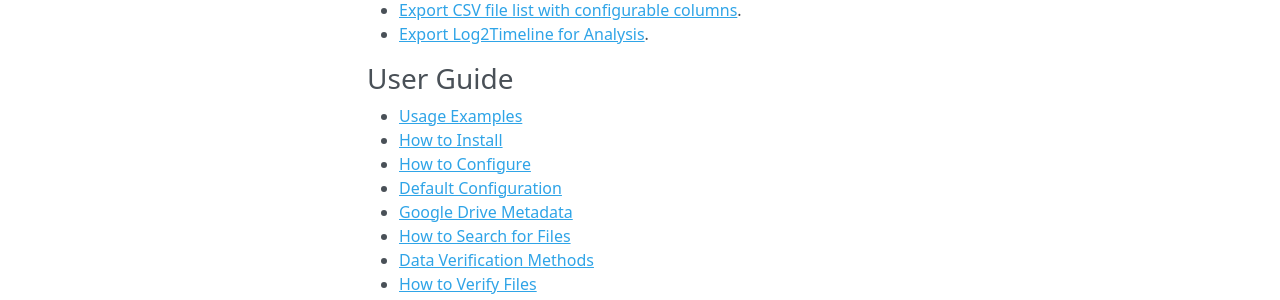
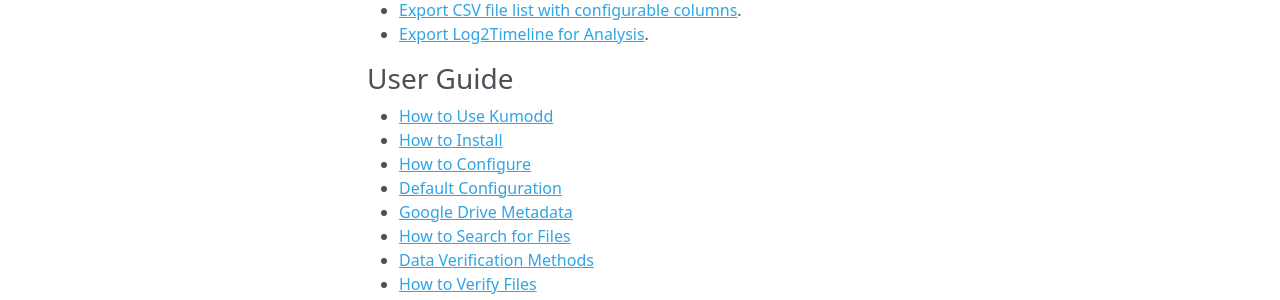
Before and after one commit to andresebr/kumodd, an MkDocs documentation site: the page built from docs/README.md, in a window 1280 px wide and 1131 px high. Shown: the part 524-824 px from the top of the window. Built offline with MkDocs 1.6.1, drawn with Linux system fonts in a browser that asks for light colours; nearby versions of some CDN libraries.

```diff
--- a/docs/README.md
+++ b/docs/README.md
@@ -18,12 +18,12 @@ Created (UTC)            Last Modified (UTC)      Remote Path
 - [Limit results by full text search terms or metadata](guide/Search-Query)
 - [Preserve extensive metadata of each file](guide/Example-Metadata).
 - [Verify preservation of file contents and metadata](guide/Methods).
-- [Export Google Docs, Sheets, Slides as PDF or LibreOffice.](guide/Command-line-options)
+- [Export Google Docs, Sheets, Slides as PDF or LibreOffice.](How-to-Use-Kumodd/#Export-Google-Apps-Files)
 - [Export CSV file list with configurable columns](guide/How-to-Configure).
 - [Export Log2Timeline for Analysis](guide/Log2Timeline-Export).
 
 ## User Guide
-* [Usage Examples](guide/How-to-Use-Kumodd)
+* [How to Use Kumodd](guide/How-to-Use-Kumodd)
 * [How to Install](guide/How-to-Install)
 * [How to Configure](guide/How-to-Configure)
 * [Default Configuration](guide/Default-configuration)
--- a/mkdocs.yml
+++ b/mkdocs.yml
@@ -16,7 +16,6 @@ markdown_extensions:
     - toc:
         permalink: "#"
         baselevel: 2
-        separator: "_"
     - smarty
     - admonition
     - def_list
```
